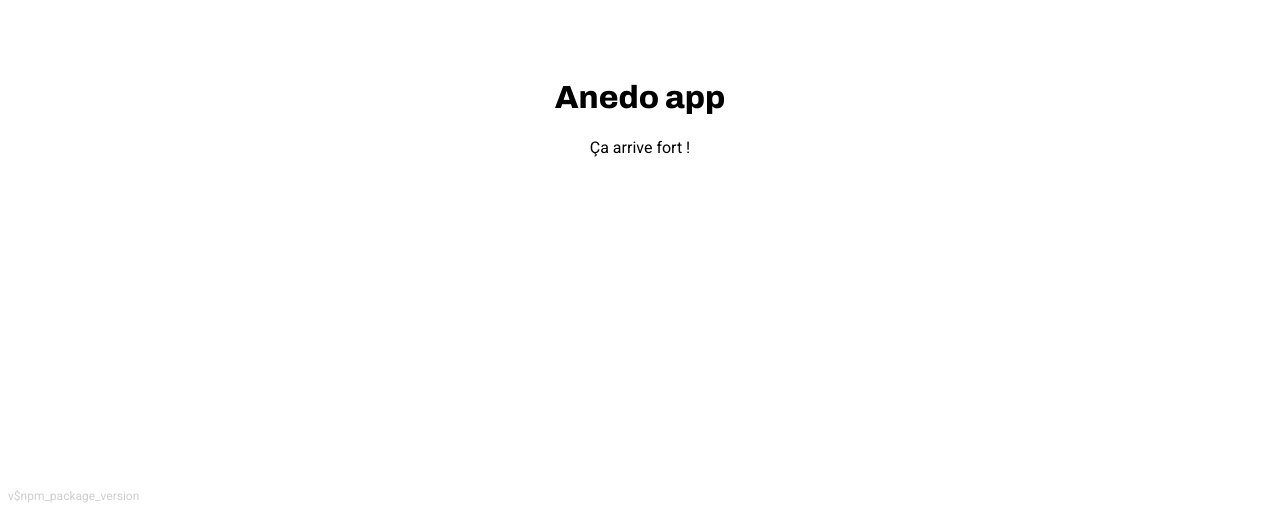
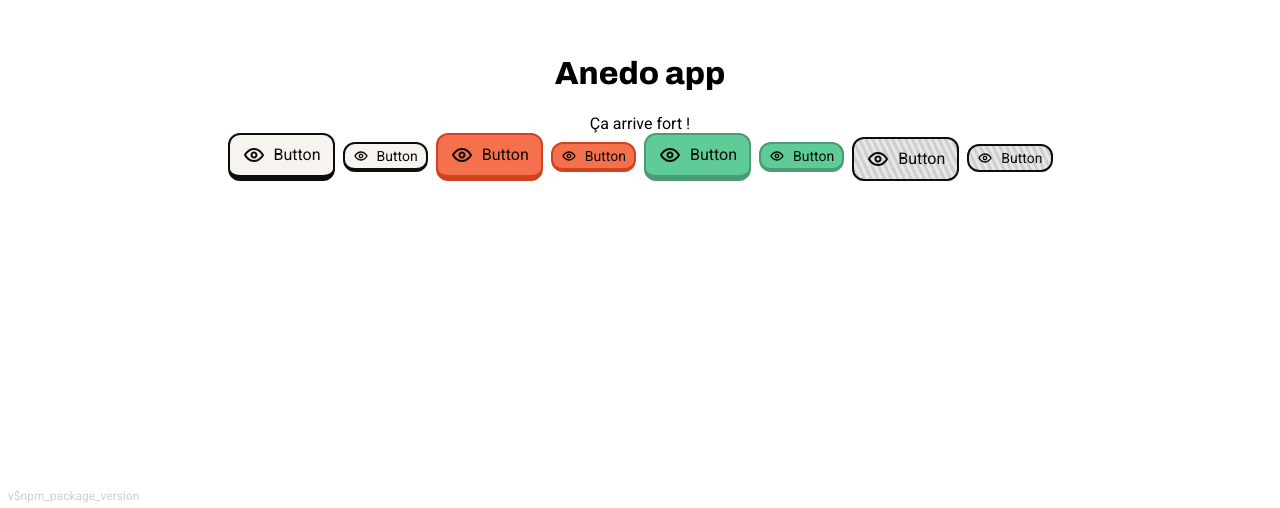
Before and after one commit to anedo-app/anedo-web, a React (Vite) app: page / in a window 1280 px wide. Shown: the part 292-800 px from the top of the page. Built offline with nearby package versions, Linux system fonts and the light colour scheme.

Commit message:
feat: create button component

```diff
--- a/scripts/fetch-icons.js
+++ b/scripts/fetch-icons.js
@@ -38,13 +38,13 @@ const formattedSvgs = icons.map((file) => {
   const svgContent = fs.readFileSync(path.join(iconsFolder, file), "utf-8");
   const modifiedSvgContent = formatSvg(svgContent);
   return `
-    const ${kebabToPascal(file.replace(".svg", ""))}Icon:React.FC<{size?: number; color?: string}> = ({size = 24, color}) => (${modifiedSvgContent})
+    const ${kebabToPascal(file.replace(".svg", ""))}Icon:React.FC<IIconProps> = ({size = 24, color}) => (${modifiedSvgContent})
   `;
 });
 
 fs.writeFileSync(
   "./src/Icons/index.tsx",
-  `import React from "react" \n ${formattedSvgs.join("\n")} \n export { ${svgNames.join(",\n")} }`,
+  `import {IIconProps} from "./icons.type"; import React from "react" \n ${formattedSvgs.join("\n")} \n export { ${svgNames.join(",\n")} }`,
 );
 
 exec("prettier --write ./src/Icons/index.tsx");
--- a/src/App.scss
+++ b/src/App.scss
@@ -25,3 +25,11 @@
 
   color: $black-25
 }
+
+.buttons {
+  display: flex;
+  flex-wrap: wrap;
+  gap: 8px;
+  align-items: center;
+  justify-content: center;
+}
--- a/src/App.tsx
+++ b/src/App.tsx
@@ -1,5 +1,7 @@
 import "./App.scss";
 import useEnv from "./hooks/useEnv";
+import Button from "./components/Button";
+import {EyeIcon} from "./Icons";
 
 function App() {
   const {appVersion} = useEnv();
@@ -7,6 +9,32 @@ function App() {
     <div className="container">
       <h1 className="title">Anedo app</h1>
       <p>Ça arrive fort !</p>
+      <div className="buttons">
+        <Button variant="primary" size="normal" icon={EyeIcon}>
+          Button
+        </Button>
+        <Button variant="primary" size="small" icon={EyeIcon}>
+          Button
+        </Button>
+        <Button variant="danger" size="normal" icon={EyeIcon}>
+          Button
+        </Button>
+        <Button variant="danger" size="small" icon={EyeIcon}>
+          Button
+        </Button>
+        <Button variant="success" size="normal" icon={EyeIcon}>
+          Button
+        </Button>
+        <Button variant="success" size="small" icon={EyeIcon}>
+          Button
+        </Button>
+        <Button variant="success" size="normal" icon={EyeIcon} disabled>
+          Button
+        </Button>
+        <Button variant="success" size="small" icon={EyeIcon} disabled>
+          Button
+        </Button>
+      </div>
       <p className="version">{appVersion}</p>
     </div>
   );
--- /dev/null
+++ b/src/Icons/icons.type.ts
@@ -0,0 +1,4 @@
+export interface IIconProps extends React.SVGProps<SVGSVGElement> {
+  size?: number;
+  color?: string;
+}
--- a/src/components/Button/Button.module.scss
+++ b/src/components/Button/Button.module.scss
@@ -1,8 +1,109 @@
 .buttonContainer {
+  @include text-body(400);
+
   cursor: pointer;
+
+  display: flex;
+  gap: 8px;
+  align-items: center;
+
+  box-sizing: border-box;
+
   text-decoration: none;
 
-  &.disabled {
-    cursor: not-allowed;
+  border: solid 2px;
+  border-radius: 12px;
+
+  transition-duration: $transition-duration;
+  transition-property: color, background-color, border-color;
+
+
+  &:focus-visible {
+    outline: solid 4px $purple-125;
   }
 }
+
+.normal {
+  padding: 8px 12px;
+  border-bottom-width: 6px;
+}
+
+.small {
+  @include text-tag(400);
+
+  padding: 4px 8px;
+  border-bottom-width: 4px;
+}
+
+.keyDown {
+  margin-top: 4px;
+  border-bottom-width: 2px;
+
+  &.small {
+    margin-top: 2px;
+  }
+}
+
+
+.primary {
+  color: $black-100;
+  background-color: $cream-100;
+  border-color: $black-100;
+
+  &:hover {
+    color: $black-85;
+    background-color: $cream-85;
+    border-color: $black-85;
+  }
+}
+
+.success {
+  color: $black-100;
+  background-color: $green-100;
+  border-color: $green-125;
+
+  &:hover {
+    color: $black-85;
+    background-color: $green-85;
+    border-color: $green-115;
+  }
+}
+
+.danger {
+  color: $black-100;
+  background-color: $orange-85;
+  border-color: $orange-115;
+
+  &:hover{
+    color: $black-85;
+    background-color: $orange-75;
+    border-color: $orange-100;
+  }
+}
+
+.disabled {
+  cursor: not-allowed;
+
+  position: relative;
+
+  overflow: hidden;
+
+  width: max-content;
+
+  background: repeating-linear-gradient(
+    -115deg,
+    $grey-100,
+    $grey-100 3px,
+    $black-25 3px,
+    $black-25 6px
+  );
+  background-color: $grey-100;
+  border-color: $black-100;
+
+
+  &:hover{
+    color: $black-100;
+    background-color: $grey-100;
+    border-color: $black-100;
+  }
+}
--- a/src/components/Button/Button.tsx
+++ b/src/components/Button/Button.tsx
@@ -10,19 +10,33 @@ const Button: React.FC<ButtonProps> = ({
   href,
   target,
   disabled,
+  variant = "primary",
+  size = "normal",
+  icon: Icon,
 }) => {
   const {s} = useStyles();
+  const [keyDown, setKeyDown] = React.useState(false);
 
   const classes = s([
     className,
     style.buttonContainer,
+    style[size],
+    style[variant],
     {
       [style.disabled]: disabled,
+      [style.keyDown]: keyDown || disabled,
     },
   ]);
 
   const content = () => {
-    return <span className={style.content}>{children}</span>;
+    return (
+      <>
+        {Icon && (
+          <Icon size={size === "small" ? 16 : 24} color="currentColor" />
+        )}
+        <span className={style.content}>{children}</span>
+      </>
+    );
   };
 
   if (href)
@@ -37,12 +51,27 @@ const Button: React.FC<ButtonProps> = ({
       </a>
     );
 
-  const canClick = () => !disabled;
-  const onUserClick = () => canClick() && onClick && onClick();
+  const canClick = () => !disabled || !onClick;
+
+  const onUserClick = () => {
+    if (!canClick() || !onClick) return;
+    onClick();
+  };
+
+  const onKey = (e: React.KeyboardEvent, type: "down" | "up") => {
+    if (e.key === " " || e.key === "Enter") {
+      if (type === "down") setKeyDown(true);
+      else setKeyDown(false);
+    }
+  };
 
   return (
     <button
       onClick={onUserClick}
+      onMouseDown={() => setKeyDown(true)}
+      onMouseUp={() => setKeyDown(false)}
+      onKeyDown={(e) => onKey(e, "down")}
+      onKeyUp={(e) => onKey(e, "up")}
       className={classes}
       disabled={disabled}
       role={ButtonRolesEnum.BUTTON}
--- a/src/components/Button/Button.types.ts
+++ b/src/components/Button/Button.types.ts
@@ -1,6 +1,19 @@
+import React from "react";
+import {IIconProps} from "@/Icons/icons.type";
+
 export enum ButtonRolesEnum {
   BUTTON = "button",
   LINK = "link",
+}
+
+export enum ButtonVariantEnum {
+  PRIMARY = "primary",
+  SUCCESS = "success",
+  DANGER = "danger",
+}
+export enum ButtonSizeEnum {
+  NORMAL = "normal",
+  SMALL = "small",
 }
 
 export interface ButtonProps {
@@ -10,4 +23,7 @@ export interface ButtonProps {
   href?: string;
   target?: string;
   disabled?: boolean;
+  variant?: "primary" | "success" | "danger";
+  size?: "normal" | "small";
+  icon?: React.FC<IIconProps>;
 }
--- /dev/null
+++ b/src/styles/transitions.scss
@@ -0,0 +1 @@
+$transition-duration: 0.3s;
--- a/vite.config.ts
+++ b/vite.config.ts
@@ -13,6 +13,7 @@ export default defineConfig({
           @import "normalize.css";
           @import "./src/styles/fonts.scss";
           @import "./src/styles/texts.scss";
+          @import "./src/styles/transitions.scss";
           ${Object.entries(colors)
             .map(([key, value]) => `$${key}: ${value};`)
             .join("\n")}
```
Also changed, not shown: src/Icons/index.tsx (+26 -100 lines).
